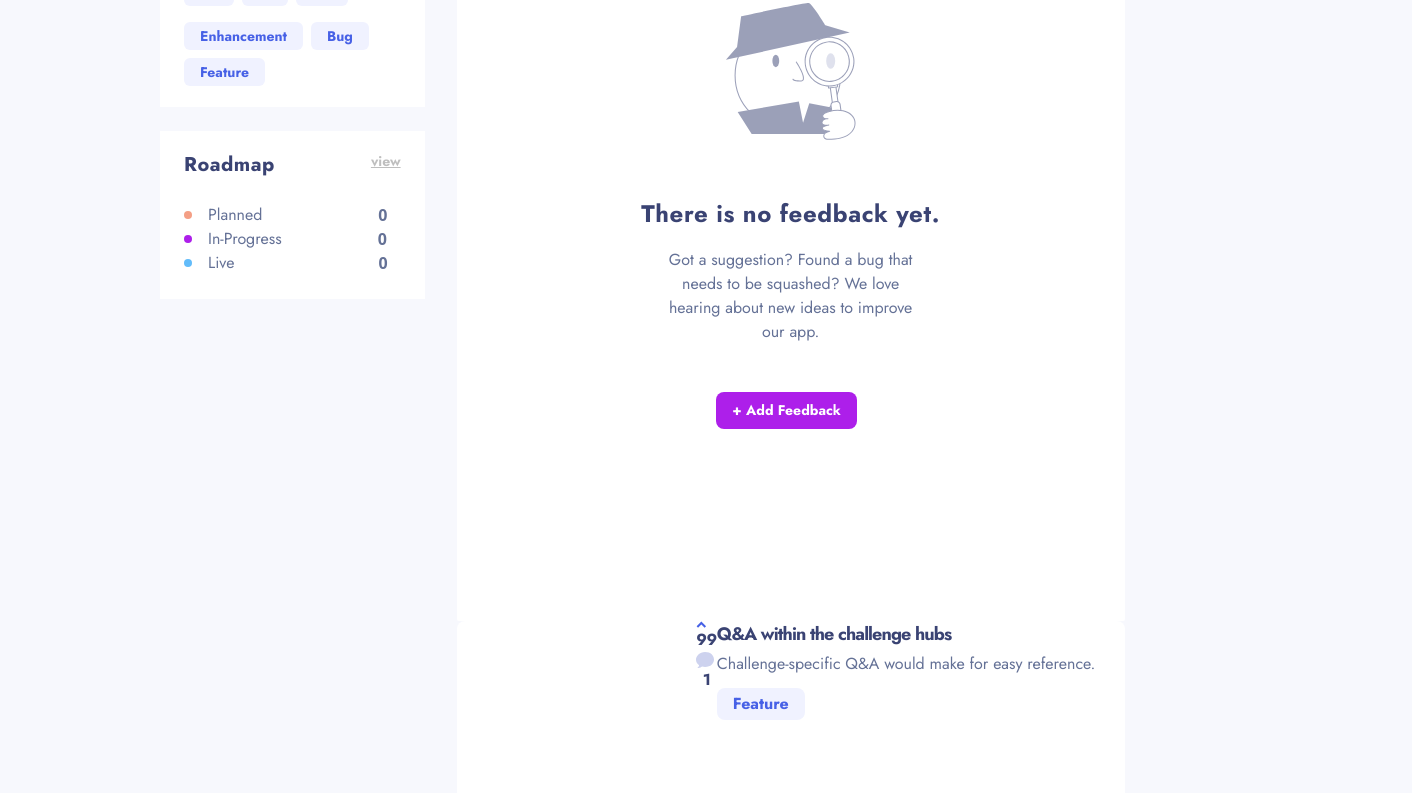
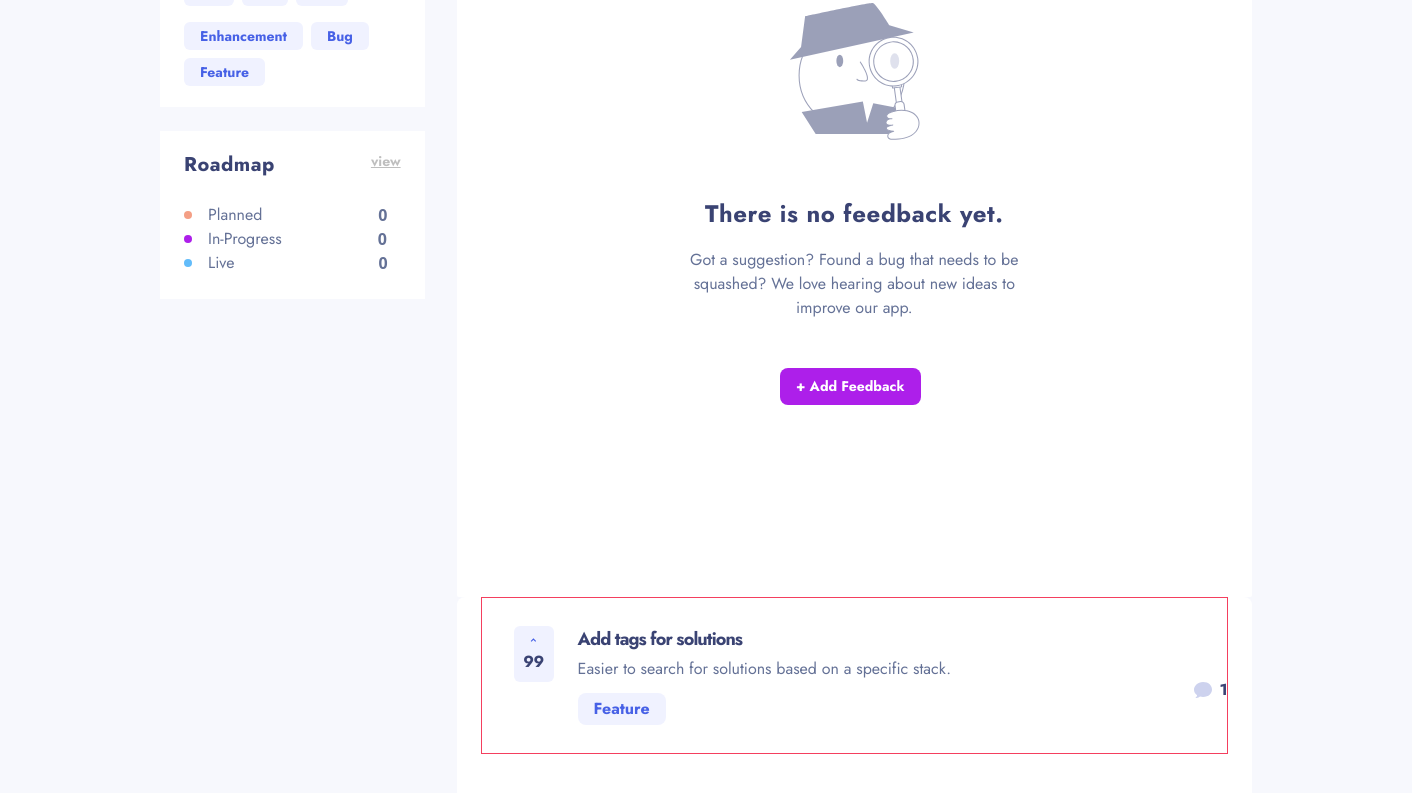
Before and after one commit to MundiaNderi/Product-feedback-app, a React (Vite) app: page / in a window 1280 px wide. Shown: the part 301-1094 px from the top of the page, 1412 px wide, since content can reach past the window. Built offline with nearby package versions, Linux system fonts and the light colour scheme.

Commit message:
Feedback card

```diff
--- a/src/Suggestions.tsx
+++ b/src/Suggestions.tsx
@@ -13,6 +13,9 @@ return (
         </div>
         <div className="flex flex-col">
             <Navbar />
+
+            {/* Give the option to add feedback while none are present*/}
+
             <div className="bar bg-white md:mx-0 mx-6 md:mr-40 mt-6 rounded-sm">
                 <div className="items-center justify-center flex flex-col pt-20 md:pt-28 pb-20 md:pb-28 mx-auto mb-20 " >
                     <svg
@@ -46,35 +49,53 @@ return (
                     <Button  />
                     </div>
                 </div>
+                {/* If feedback present, Map comments from the JSON Data */}
+                <div className="grid grid-rows-6 bg-white rounded-lg md:mr-40">
+                    <div className="flex flex-col md:flex-row mx-6  border border-rose-500 " >
+                        <div className="hidden bg-pastelPurple w-10 h-14 items-center rounded-md ml-8 md:flex flex-col mt-7" >
+                            <svg
+                                className="mt-3 mx-4 mb-2"
+                                xmlns="http://www.w3.org/2000/svg" width="11" height="7" viewBox="0 0 11 7" fill="none">
+                                <path d="M1.33447 6L5.33447 2L9.33447 6" stroke="#4661E6" stroke-width="2"/>
+                            </svg>
+                            <p className="text-center font-jost text-13 font-bold leading-normal tracking-tight text-darkNavy mb-2 mx-3" >99</p>
+                        </div>
 
-                <div className="grid grid-rows-6 bg-white rounded-lg md:mr-40  ">
-                        <div className=" flex flex-col md:flex-row-reverse text-left" >
-                            <div className="flex flex-col ">
-                                 <h2 className="font-jost text-darkNavy text-lg font-bold leading-normal tracking-tighter">Q&A within the challenge hubs</h2>
-                                    <p className="font-jost font-normal leading-normal text-lightGrey text-base mt-1 " >Challenge-specific Q&A would make for easy reference.</p>
-                                    <p className="text-blue font-jost text-base font-semibold leading-normal py-1 px-4 bg-pastelPurple rounded-lg mt-3 mr-80 mb-7 " >Feature</p>
-                            </div>
+                        <div>
+                        <h2 className="font-jost text-darkNavy text-lg font-bold leading-normal tracking-tighter mt-6 md:mt-7 mx-6">Add tags for solutions</h2>
+                        <p className="font-jost font-normal leading-normal text-lightGrey text-base mt-2 md:mt-1 ml-6 " >Easier to search for solutions based on a specific stack.</p>
+                        <p className="text-blue font-jost text-base font-semibold leading-normal py-1 px-4 bg-pastelPurple rounded-lg mt-3  ml-6 mr-56 md:mr-80 mb-7 " >Feature</p>
+                        </div>
 
-                            <div>
-                                <div>
-                                    <svg
-                                    className=" "
+                        <div className="hidden md:flex flex-row mt-7 items-center justify-center" >
+                                <svg
+                                className="ml-52 "
+                                xmlns="http://www.w3.org/2000/svg" width="18" height="16" viewBox="0 0 18 16" fill="none">
+                                    <path d="M2.62074 16H1.34534L2.24718 15.0895C2.73344 14.5986 3.0371 13.9601 3.11873 13.2674C1.03637 11.8878 0 9.88917 0 7.79388C0 3.92832 3.51913 0 9.0305 0C14.8692 0 18 3.61479 18 7.45522C18 11.321 14.8361 14.9333 9.0305 14.9333C8.0135 14.9333 6.95226 14.7963 6.00478 14.5448C5.10787 15.4735 3.89262 16 2.62074 16Z" fill="#CDD2EE"/>
+                                </svg>
+                                <p className=" text-darkNavy text-center font-jost text-base font-bold leading-normal tracking-tighter ml-2">1</p>
+                        </div>
+
+                        <div className="md:hidden sm:flex flex-row mx-6 ">
+                            <div className="flex flex-row items-center bg-pastelPurple rounded-lg w-16 h-8 " >
+                                <svg
+                                    className="mr-2 ml-4 "
                                     xmlns="http://www.w3.org/2000/svg" width="11" height="7" viewBox="0 0 11 7" fill="none">
                                         <path d="M1.33447 6L5.33447 2L9.33447 6" stroke="#4661E6" stroke-width="2"/>
                                     </svg>
-                                    <p className="text-center font-jost text-13 font-bold leading-normal tracking-tight text-darkNavy" >99</p>
-                                </div>
-                                <div>
-                                 <svg
-                                className=""
+                                    <p className="text-center font-jost text-13 font-bold leading-normal tracking-tight text-darkNavy mr-3" >99</p>
+                            </div>
+                            <div className="flex flex-row items-center" >
+                                <svg
+                                className="mr-1 ml-40"
                                 xmlns="http://www.w3.org/2000/svg" width="18" height="16" viewBox="0 0 18 16" fill="none">
                                     <path d="M2.62074 16H1.34534L2.24718 15.0895C2.73344 14.5986 3.0371 13.9601 3.11873 13.2674C1.03637 11.8878 0 9.88917 0 7.79388C0 3.92832 3.51913 0 9.0305 0C14.8692 0 18 3.61479 18 7.45522C18 11.321 14.8361 14.9333 9.0305 14.9333C8.0135 14.9333 6.95226 14.7963 6.00478 14.5448C5.10787 15.4735 3.89262 16 2.62074 16Z" fill="#CDD2EE"/>
                                 </svg>
                                 <p className=" text-darkNavy text-center font-jost text-base font-bold leading-normal tracking-tighter ">1</p>
-                                </div>
                             </div>
                         </div>
                     </div>
+                </div>
             </div>
         </div>
         </>
```
